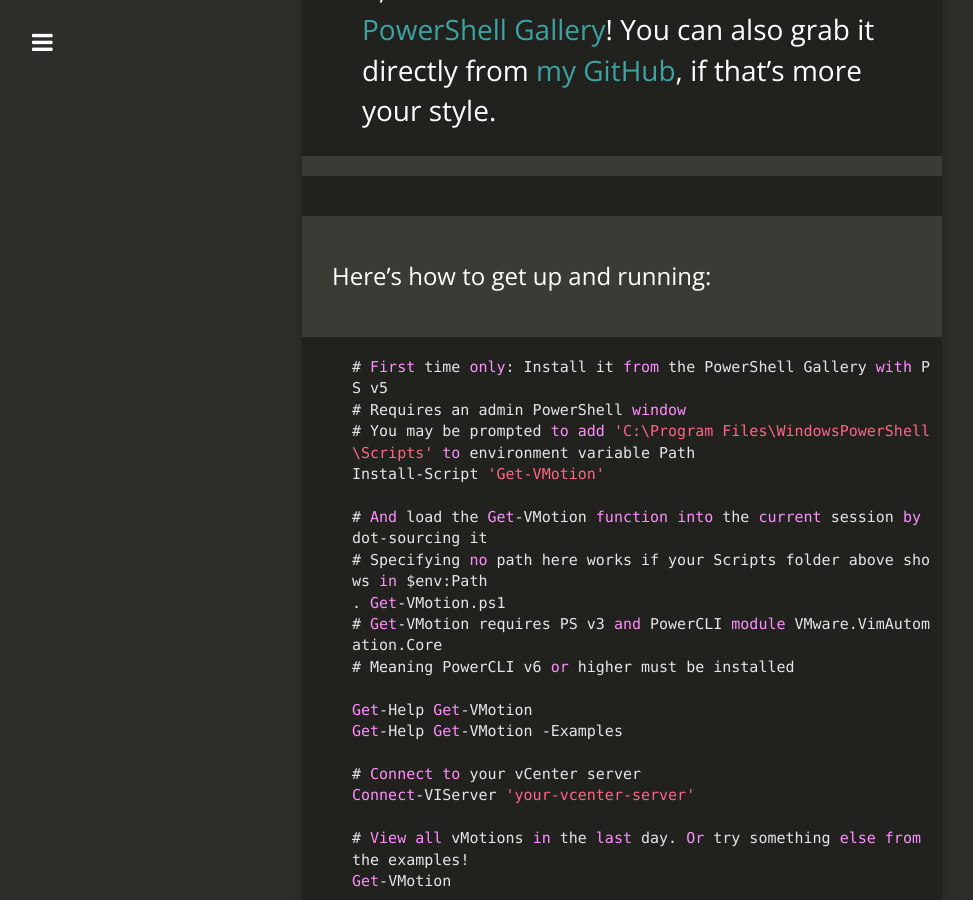
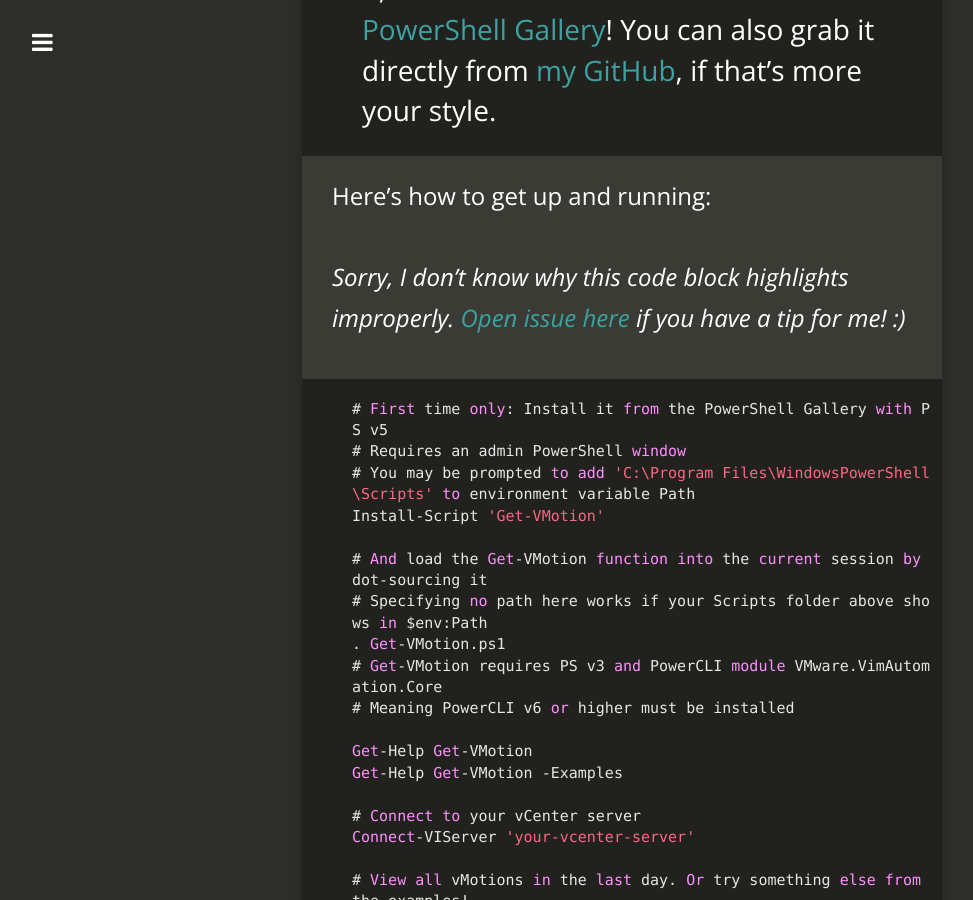
Before and after one commit to brianbunke/brianbunke.github.io, a Jekyll site: the page built from _posts/2017-01-03-get-vmotion.md, in a window 1280 px wide and 900 px high, scrolled down 777 px. Shown: the whole window, without its empty margins (18-991 px from the left). Built offline with Jekyll 4.4.1, drawn with Linux system fonts in a browser that asks for light colours; nearby versions of some CDN libraries.

Commit message:
Give up on #1 for today

````diff
--- a/_posts/2017-01-03-get-vmotion.md
+++ b/_posts/2017-01-03-get-vmotion.md
@@ -19,12 +19,11 @@
 
 > tl;dr - You can [find Get-VMotion] on the [PowerShell Gallery]! You can also grab it directly from [my GitHub], if that's more your style.
 
-```posh
-```
-
 Here's how to get up and running:
 
-```powershell
+_Sorry, I don't know why this code block highlights improperly. [Open issue here] if you have a tip for me! :)_
+
+```posh
 # First time only: Install it from the PowerShell Gallery with PS v5
 # Requires an admin PowerShell window
 # You may be prompted to add 'C:\Program Files\WindowsPowerShell\Scripts' to environment variable Path
@@ -87,5 +86,6 @@
 [find Get-VMotion]: https://www.powershellgallery.com/packages/Get-VMotion/
 [PowerShell Gallery]: https://www.powershellgallery.com/
 [my GitHub]: https://github.com/brianbunke/vCmdlets
+[Open issue here]: https://github.com/brianbunke/brianbunke.github.io/issues/1
 [link1]: http://www.lucd.info/2013/03/31/get-the-vmotionsvmotion-history/
 [link2]: https://github.com/alanrenouf/vCheck-vSphere
````
